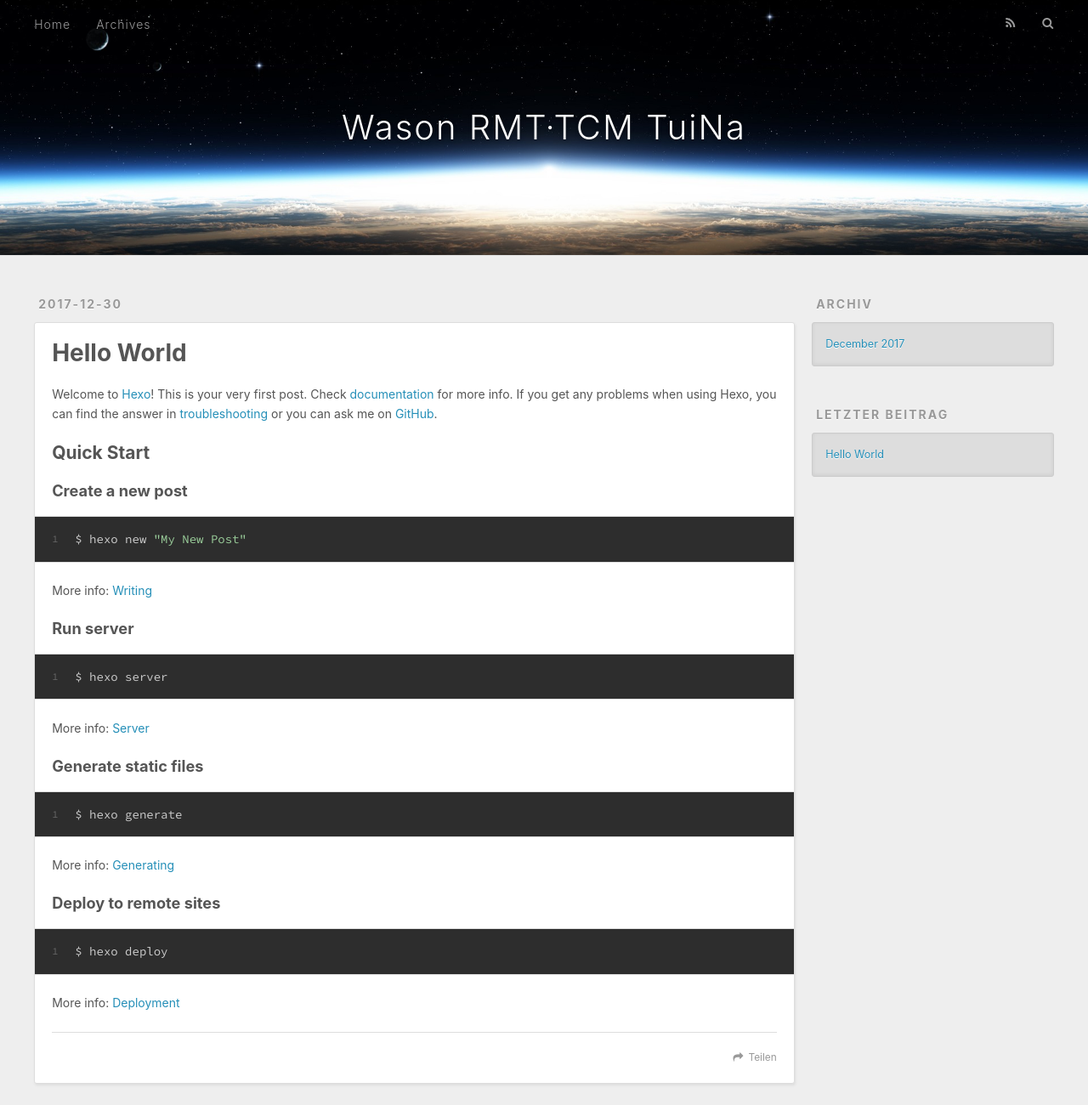
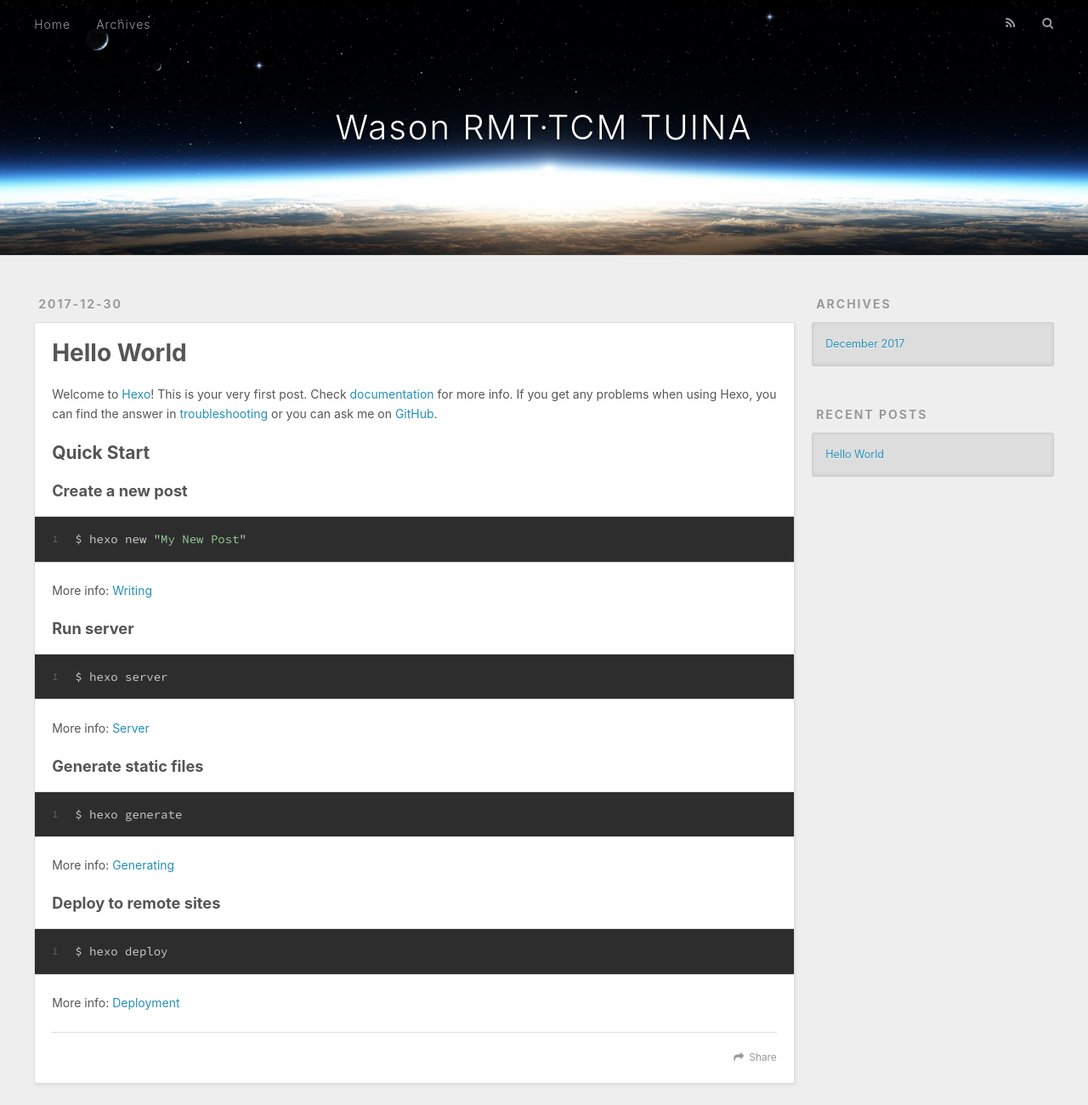
Before and after one commit to WasonWu/wasonwu.github.io, a plain HTML site: page index.html in a window 1280 px wide. Shown: the top 1300 px of the page at 85% size. Drawn offline with nearby package versions, Linux system fonts and the light colour scheme.

Commit message:
Site updated: 2017-12-30 19:13:24

```diff
--- a/index.html
+++ b/index.html
@@ -5,16 +5,16 @@
 
 
 
-  <title>Wason RMT·TCM TuiNa</title>
+  <title>Wason RMT·TCM TUINA</title>
   <meta name="viewport" content="width=device-width, initial-scale=1, maximum-scale=1">
   <meta property="og:type" content="website">
-<meta property="og:title" content="Wason RMT·TCM TuiNa">
+<meta property="og:title" content="Wason RMT·TCM TUINA">
 <meta property="og:url" content="https://wasonwu.github.io/index.html">
-<meta property="og:site_name" content="Wason RMT·TCM TuiNa">
+<meta property="og:site_name" content="Wason RMT·TCM TUINA">
 <meta name="twitter:card" content="summary">
-<meta name="twitter:title" content="Wason RMT·TCM TuiNa">
+<meta name="twitter:title" content="Wason RMT·TCM TUINA">
 
-    <link rel="alternate" href="/atom.xml" title="Wason RMT·TCM TuiNa" type="application/atom+xml">
+    <link rel="alternate" href="/atom.xml" title="Wason RMT·TCM TUINA" type="application/atom+xml">
 
 
     <link rel="icon" href="/favicon.png">
@@ -33,7 +33,7 @@
   <div id="header-outer" class="outer">
     <div id="header-title" class="inner">
       <h1 id="logo-wrap">
-        <a href="/" id="logo">Wason RMT·TCM TuiNa</a>
+        <a href="/" id="logo">Wason RMT·TCM TUINA</a>
       </h1>
 
     </div>
@@ -50,7 +50,7 @@
 
           <a id="nav-rss-link" class="nav-icon" href="/atom.xml" title="RSS Feed"></a>
 
-        <a id="nav-search-btn" class="nav-icon" title="Suche"></a>
+        <a id="nav-search-btn" class="nav-icon" title="Search"></a>
       </nav>
       <div id="search-form-wrap">
         <form action="//google.com/search" method="get" accept-charset="UTF-8" class="search-form"><input type="search" name="q" class="search-form-input" placeholder="Search"><button type="submit" class="search-form-submit">&#xF002;</button><input type="hidden" name="sitesearch" value="https://wasonwu.github.io"></form>
@@ -96,7 +96,7 @@
 
     </div>
     <footer class="article-footer">
-      <a data-url="https://wasonwu.github.io/2017-12-30/hello-world/" data-id="cjbu0lyc10000c0zbsgnlhv75" class="article-share-link">Teilen</a>
+      <a data-url="https://wasonwu.github.io/2017-12-30/hello-world/" data-id="cjbu0t5vw0000gozbd0c2h5ma" class="article-share-link">Share</a>
 
 
     </footer>
@@ -122,7 +122,7 @@
 
 
   <div class="widget-wrap">
-    <h3 class="widget-title">Archiv</h3>
+    <h3 class="widget-title">Archives</h3>
     <div class="widget">
       <ul class="archive-list"><li class="archive-list-item"><a class="archive-list-link" href="/archives/2017/12/">December 2017</a></li></ul>
     </div>
@@ -132,7 +132,7 @@
 
 
   <div class="widget-wrap">
-    <h3 class="widget-title">letzter Beitrag</h3>
+    <h3 class="widget-title">Recent Posts</h3>
     <div class="widget">
       <ul>
 
```
Also changed, not shown: 2017-12-30/hello-world/index.html (+8 -8 lines), archives/2017/12/index.html (+9 -9 lines), archives/2017/index.html (+9 -9 lines), archives/index.html (+9 -9 lines).
